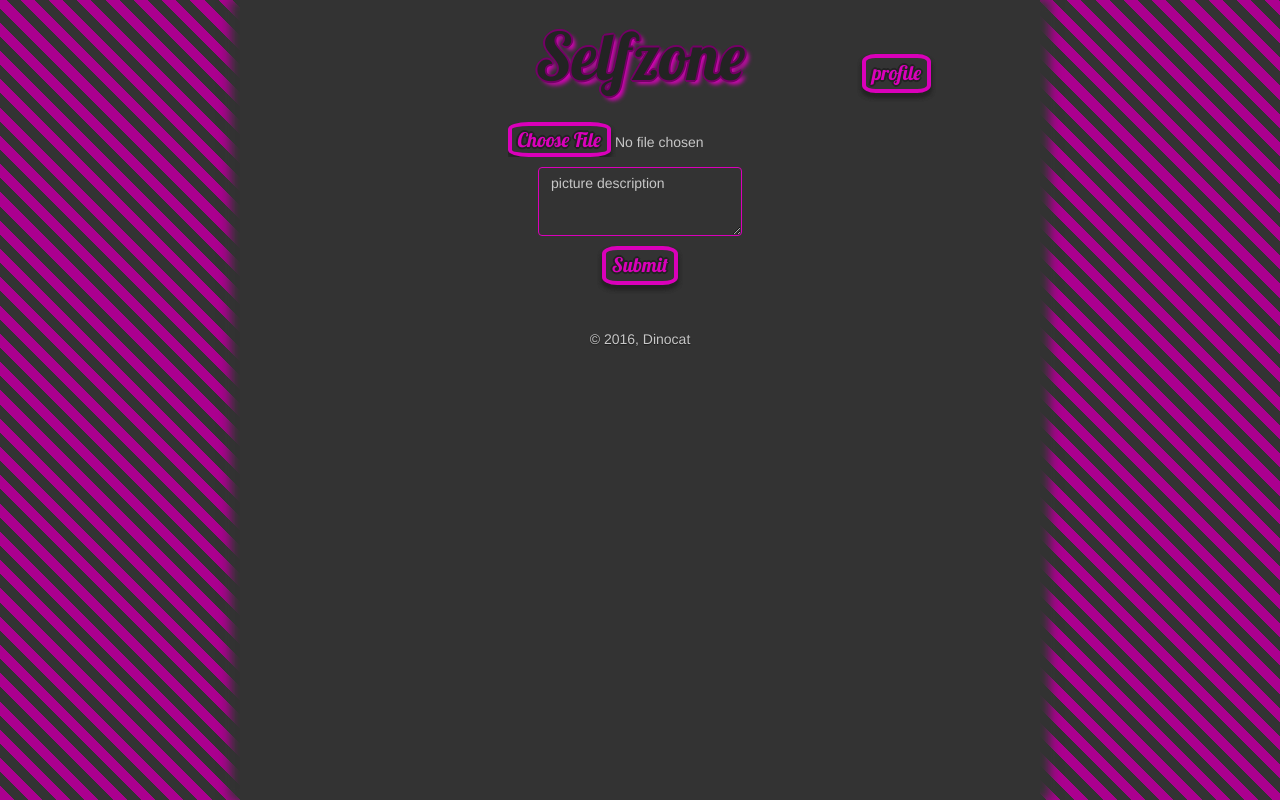
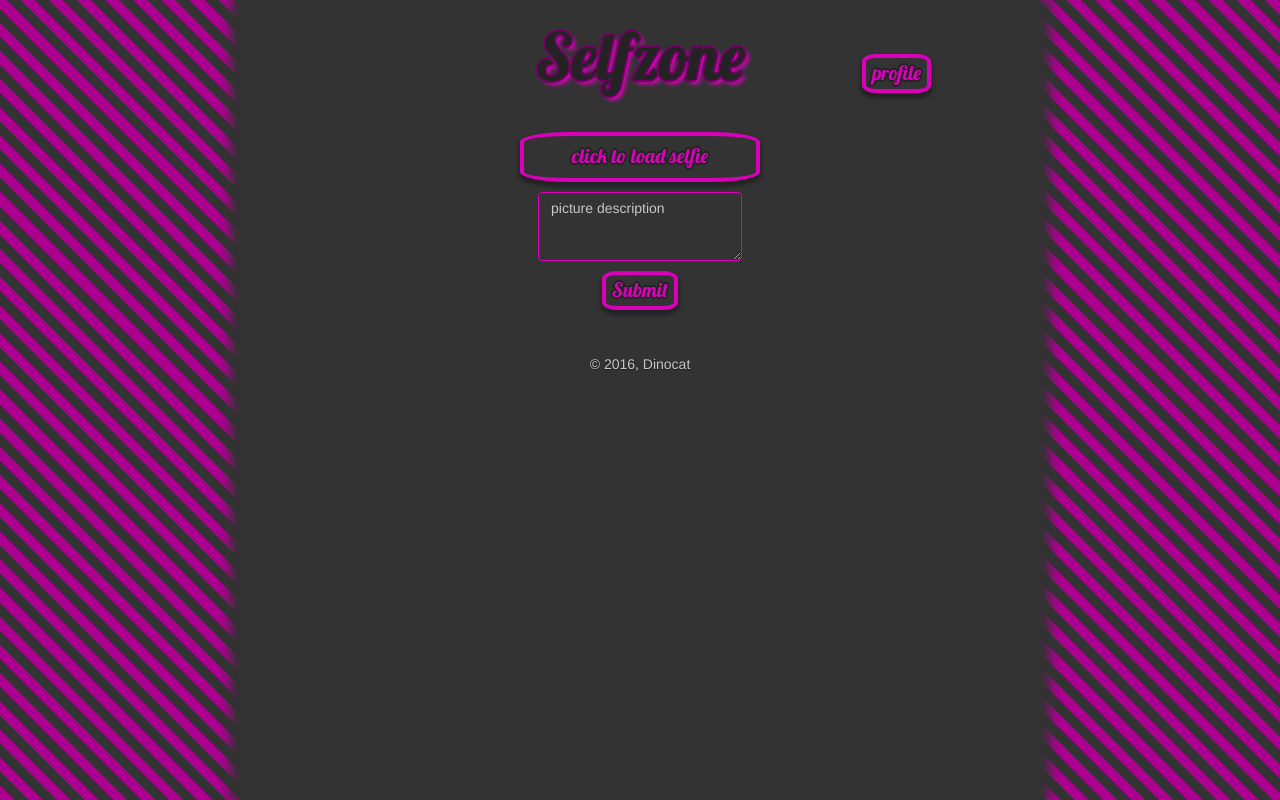
Before and after one commit to cecco4/SelfZone, a Django app: page /selfzone/upload/ in a window 1280 px wide. Run offline with Django 3.2, Linux system fonts and the light colour scheme; the visitor is signed in with stand-in values (Sample User, id 1); parts of the project's set-up code (start-up, migrations or seed data) failed here and were passed over; some libraries are stand-ins or nearby versions.

Commit message:
better upload

```diff
--- a/selfzone/static/selfzone/style.css
+++ b/selfzone/static/selfzone/style.css
@@ -69,7 +69,7 @@
     color:    #c7c7c7;
 }
 
-.self-btn, input[type="file"]::-webkit-file-upload-button {
+.self-btn {
     -webkit-transition-duration: 0.4s; /* Safari */
     transition-duration: 0.4s;
     background-color: #333;
@@ -88,15 +88,54 @@
     outline: none;
 }
 
-.self-btn:hover, input[type="file"]::-webkit-file-upload-button:hover {
+.self-btn:hover {
     background-color: #740066;
 }
 
-input[type="file"] {
-    color: #c7c7c7;
+* {
+  box-sizing: border-box;
+}
+input[type=file] {
+    position: absolute;
+    top:-5px; /* size of border */
+    left:-5px; /* size of border */
+    box-sizing: border-box;
+    margin: 0;
+    padding: 0;
+    width: 240px;
+    height: 50px;
+    border: 1px solid red;
+    opacity: 0; /* hide actual input */
+    cursor: pointer
+}
+
+.fakeFileButton {
+    -webkit-transition-duration: 0.4s; /* Safari */
+    transition-duration: 0.4s;
+    background-color: #333;
+    font-size: 20px;
+    color: #da00ba;
+    border-radius: 20%;
+    border: 4px solid #da00ba;
+	font-family: Lobster;
+    text-shadow: 2px 0 0 #232323, -2px 0 0 #232323, 0 2px 0 #232323, 0 -2px 0 #232323, 1px 1px #232323,
+            -1px -1px 0 #232323, 1px -1px 0 #232323, -1px 1px 0 #232323;
+
+    box-shadow: 0 4px 4px 0 #232323, 0 4px 4px 0 #232323;
+    overflow: hidden;
+    white-space: nowrap;
+
     outline: none;
+    position: relative;
     margin: 0 auto;
-
+    padding: 0;
+    width: 240px; /* same as button */
+    height: 50px; /* same as button */
+    text-align: center;
+    line-height: 40px;
+}
+.fakeFileButton:hover {
+    background-color: #740066;
 }
 
 input[type="text"], input[type="password"] {
--- a/selfzone/templates/selfzone/uploadForm.html
+++ b/selfzone/templates/selfzone/uploadForm.html
@@ -2,12 +2,27 @@
 {% load widget_tweaks %}
 
 {% block body %}
+
     <form enctype="multipart/form-data" method="post">
     {% csrf_token %}
-        <p> {{ form.photo }} </p>
+        <p><div class="fakeFileButton"><span id="browse">click to load selfie</span>{{ form.photo }}</div></p>
         <p> {{ form.info |add_class:"input-lg" |attr:"placeholder:picture description" |attr:"cols:20" |attr:"rows:3" |attr:"wrap:hard" |set_data:"limit-rows:true"}} </p>
 
     <input type="submit" value="Submit" class="self-btn"/>
     </form>
 
+    <script type='text/javascript'>
+        var input = document.getElementById('id_photo');
+
+        input.onchange = function () {
+            var text = document.getElementById('browse');
+            text.innerHTML = this.value.split(/(\\|\/)/g).pop();
+            text.style.color = "#c7c7c7";
+            text.style.fontSize = 14;
+            console.log(text.offsetWidth , input.offsetWidth);
+            if (text.offsetWidth > input.offsetWidth) {
+                text.innerHTML = text.innerHTML.substr(0, 35) + "... "
+            }
+        };
+    </script>
 {% endblock body %}
```
